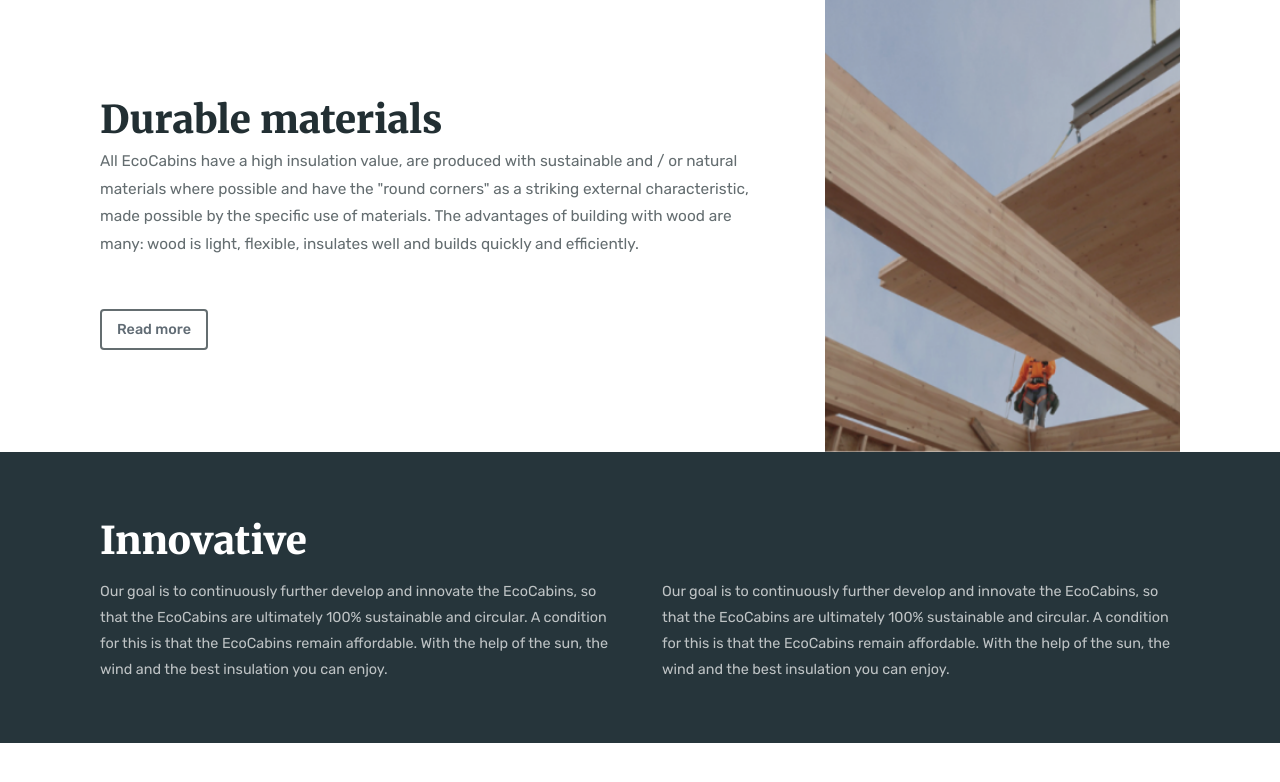
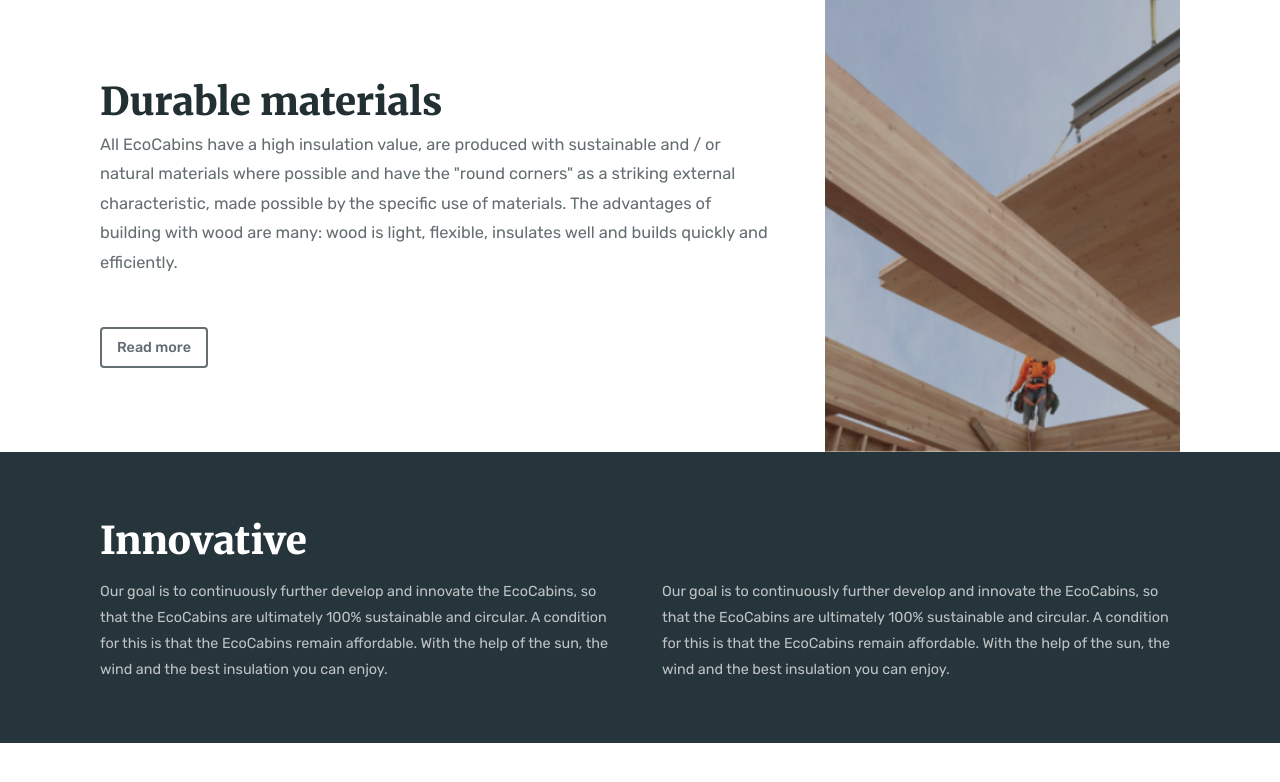
Before and after one commit to viktor-kindrat/eco-cabins, a website: page index.html in a window 1280 px wide. Shown: the part 802-1584 px from the top of the page. Drawn offline with Linux system fonts and the light colour scheme.

Commit message:
manual fix

```diff
--- a/styles/manual.css
+++ b/styles/manual.css
@@ -5,7 +5,7 @@
 
 :root {
     --plain-text-size: calc(8px + .5vw);
-    --big-text-size: calc(9px + .5vw);
+    --big-text-size: calc(10px + .5vw);
     --bigger-text-size: calc(12px + .6vw);
     --h1-size: calc(26px + .8vw);
     --h2-size: calc(28px + .8vw);
```
